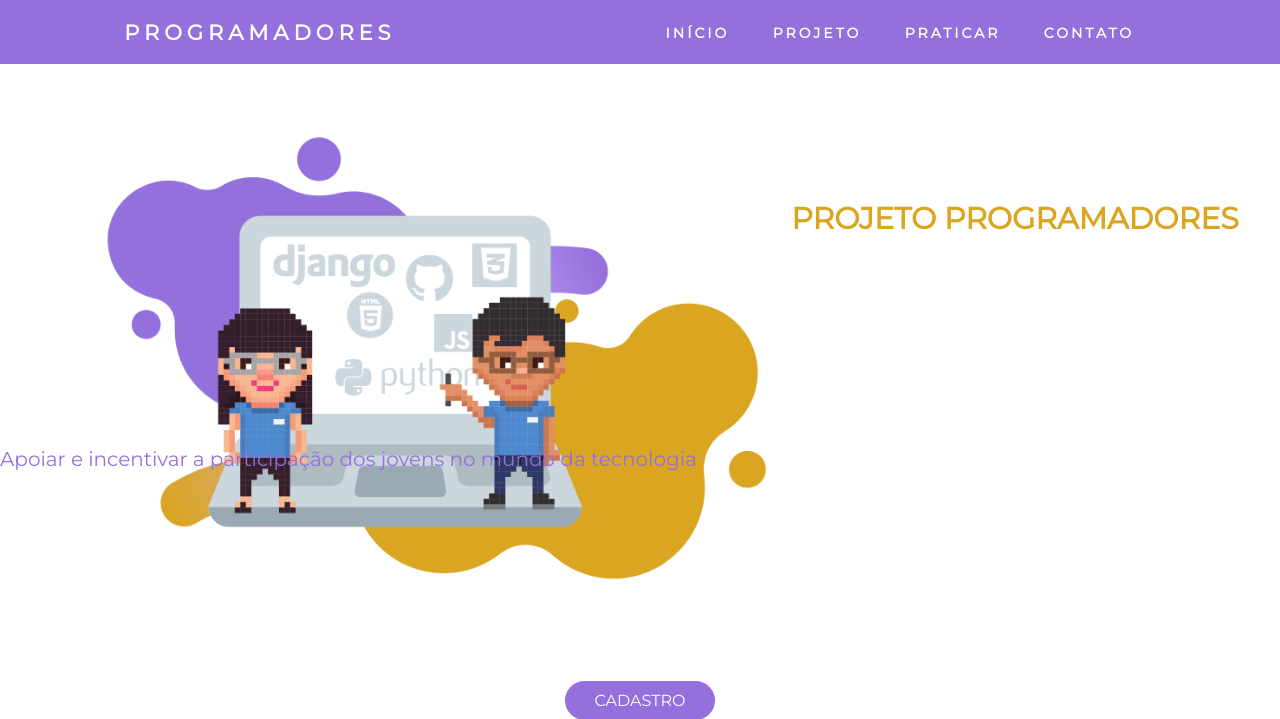
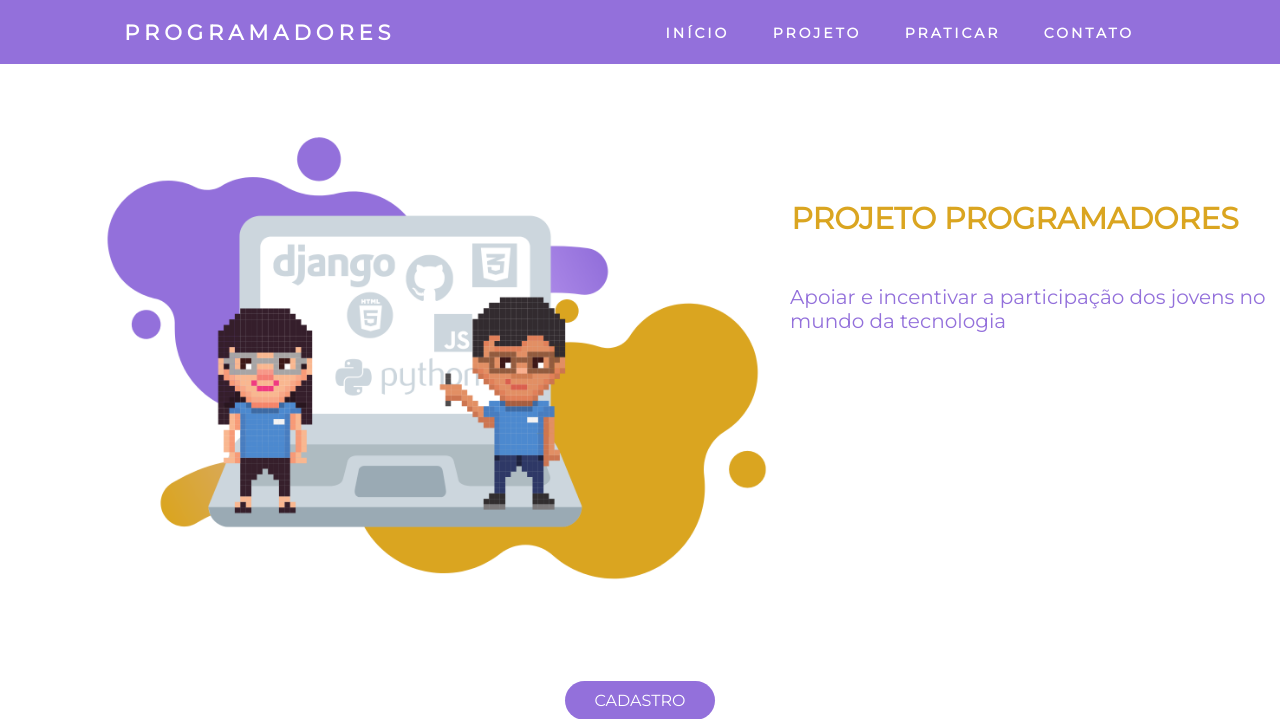
Before and after one commit to isabela-rodrigues/Demoday, a Django app: template website/templates/index.html in a window 1280 px wide. Shown: the top 719 px of the page. Run offline with Django 3.2, Linux system fonts and the light colour scheme; the template is opened without the code that fills it, so the values that code supplies are empty.

Commit message:
arrumar direçao conteudo main

```diff
--- a/website/static/css/style.css
+++ b/website/static/css/style.css
@@ -78,10 +78,12 @@
 }
 
 main p{
-    align-self: left;
+    align-self: center;
     display: block;
     color: #9370DB;
     font-size: 20px;
+    padding-block-end: 300px;
+    padding-left: 790px;
 
 }
 
--- a/website/templates/index.html
+++ b/website/templates/index.html
@@ -2,7 +2,7 @@
 {% load staticfiles %}
 {% block content %}
 
-<main>
+<main id="inicio" class="inicio">
 
 
     <h2>PROJETO PROGRAMADORES</h2>
```
